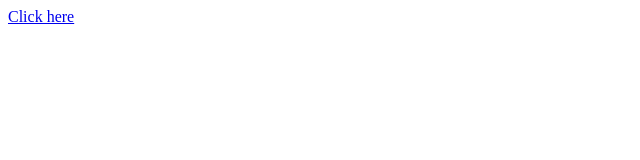
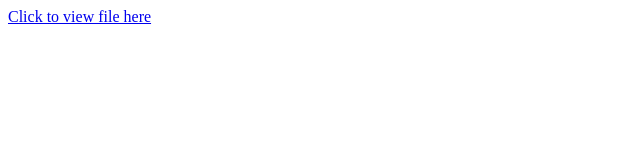
Before and after one commit to tomyspam/DECA, a plain HTML site: page index.html in a window 1280 px wide. Shown: the full height of the page, 0-640 px from the left. Drawn offline with Linux system fonts and the light colour scheme.

Commit message:
Update index.html

```diff
--- a/index.html
+++ b/index.html
@@ -1,3 +1,3 @@
 <html>
-  <p><a href="Deca%20March%202022.pdf">Click here</a></p>
+  <p><a href="Deca%20March%202022.pdf">Click to view file here</a></p>
 </html>
```
